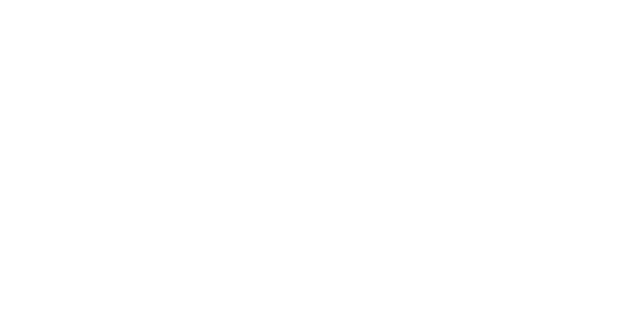
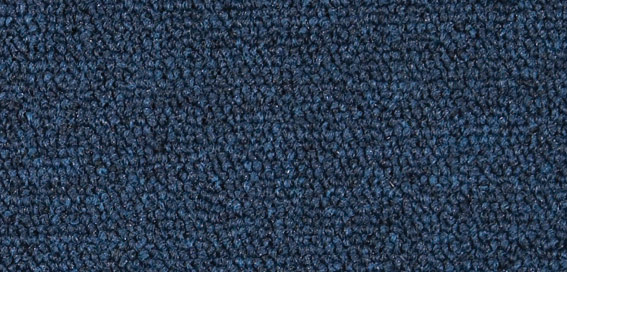
Before and after one commit to theredwillow/blockbustervr, a React (Create React App) app: page / in a window 1280 px wide. Shown: the top 310 px of the page, without its empty margins (0-640 px from the left). Built offline with nearby package versions, Linux system fonts and the light colour scheme.

Commit message:
Added the carpet floor

```diff
--- a/src/App/App.js
+++ b/src/App/App.js
@@ -1,5 +1,6 @@
 import React, { Component } from 'react';
 import { connect } from 'react-redux';
+import AssetManager from './assets/AssetManager.jsx';
 
 export class App extends Component {
 
@@ -7,9 +8,13 @@
     return (
       <a-scene width="90%" height="90%">
 
+        <AssetManager />
+
         <a-camera position="0 0 0" look-controls>
           <a-cursor color="#4CC3D9" fuse="true" timeout="10"></a-cursor>
         </a-camera>
+
+        <a-plane material="src:#carpet; repeat: 75 150" height="100" width="100" rotation="-90 0 0"></a-plane>
 
         { /* <a-sky src={this.props.room}></a-sky> */ }
 
--- a/src/App/assets/AssetManager.jsx
+++ b/src/App/assets/AssetManager.jsx
@@ -1,18 +1,15 @@
 import React, { Component } from 'react';
 import { connect } from 'react-redux';
 
+// Import textures
+import carpet from './textures/broadloom_carpet.jpg';
+
 export class Assets extends Component {
-
-    constructor(props){
-        super(props);
-        var textures = [];
-        // <img id="advertisement" src="ad.png">
-    }
 
   render() {
     return (
         <a-assets>
-            {textures}
+            <img id="carpet" src={carpet} alt="" />
         </a-assets>
     );
   }
```
Also changed, not shown: src/App/assets/textures/broadloom_carpet.jpg.
